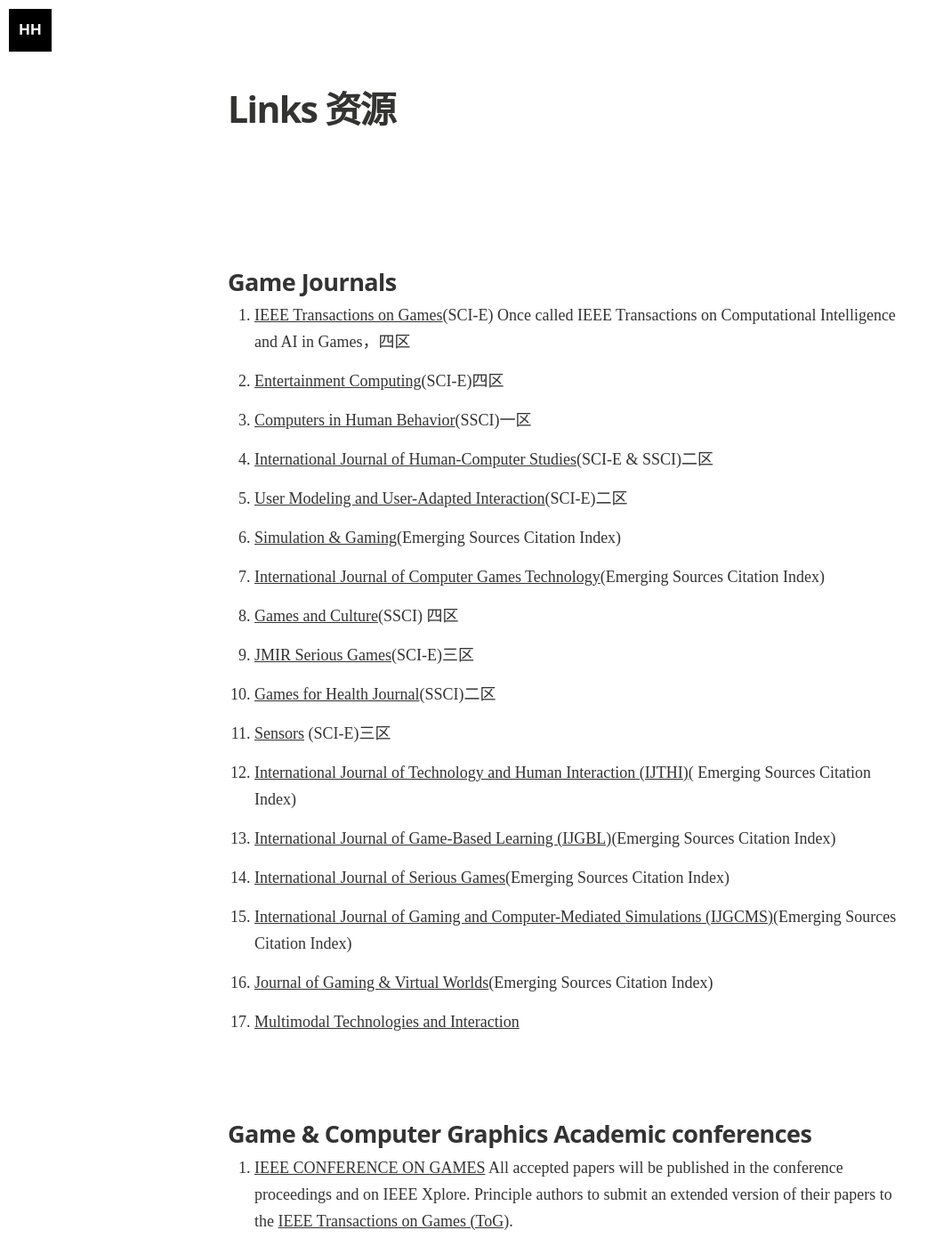
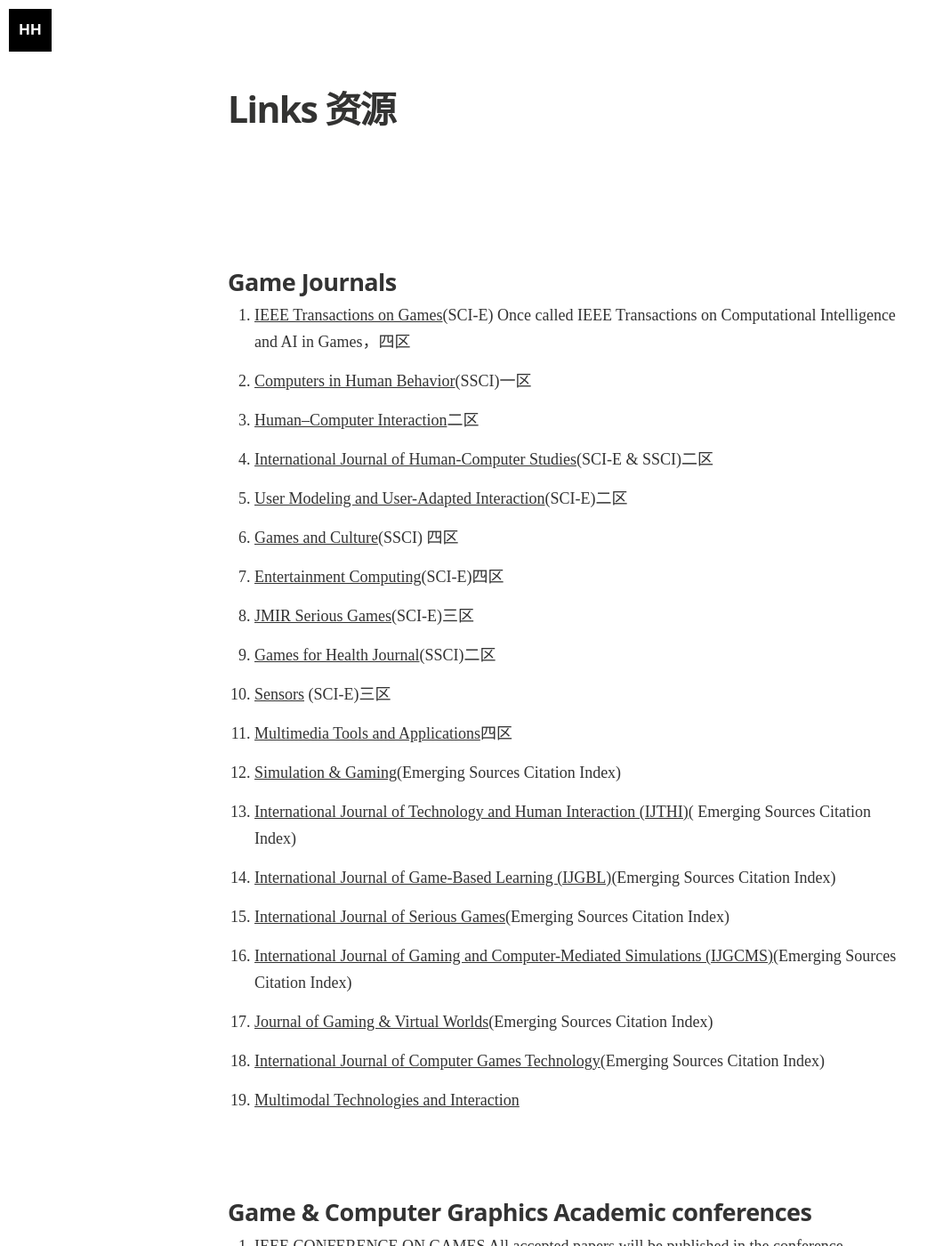
Before and after one commit to hanhonglei/hanhonglei.github.io, a Jekyll site: the page built from Links.md, in a window 1280 px wide and 1400 px high. Shown: the whole window at 89% size, without its empty margins (0-1060 px from the left). Built offline with Jekyll 4.4.1, drawn with Linux system fonts in a browser that asks for light colours; nearby versions of some CDN libraries; some web fonts are replaced; part of the change alters nothing that is shown.

Commit message:
Update Links.md

```diff
--- a/Links.md
+++ b/Links.md
@@ -5,22 +5,24 @@ permalink: /links/
 ---
 ## Game Journals
 1. [IEEE Transactions on Games](http://transactions.games/)(SCI-E) Once called IEEE Transactions on Computational Intelligence and AI in Games，四区
-1. [Entertainment Computing](https://www.journals.elsevier.com/entertainment-computing)(SCI-E)四区
 1. [Computers in Human Behavior](https://www.journals.elsevier.com/computers-in-human-behavior)(SSCI)一区
-1. [International Journal of Human-Computer Studies](https://www.sciencedirect.com/journal/international-journal-of-human-computer-studies)(SCI-E & SSCI)二区
-1. [User Modeling and User-Adapted Interaction](https://beta.springer.com/journal/11257)(SCI-E)二区
-1. [Simulation & Gaming](https://journals.sagepub.com/home/sag)(Emerging Sources Citation Index)
-1. [International Journal of Computer Games Technology](https://www.hindawi.com/journals/ijcgt/)(Emerging Sources Citation Index)
-1. [Games and Culture](https://journals.sagepub.com/home/gac)(SSCI) 四区
-1. [JMIR Serious Games](https://games.jmir.org/)(SCI-E)三区
-1. [Games for Health Journal](https://home.liebertpub.com/publications/games-for-health-journal/588/overview)(SSCI)二区
-1. [Sensors](https://www.mdpi.com/journal/sensors) (SCI-E)三区
-1. [International Journal of Technology and Human Interaction (IJTHI)](https://www.igi-global.com/journal/international-journal-technology-human-interaction/1084)( Emerging Sources Citation Index)
-1. [International Journal of Game-Based Learning (IJGBL)](https://www.igi-global.com/journal/international-journal-game-based-learning/41019)(Emerging Sources Citation Index)
-1. [International Journal of Serious Games](https://journal.seriousgamessociety.org/index.php/IJSG)(Emerging Sources Citation Index)
-1. [International Journal of Gaming and Computer-Mediated Simulations (IJGCMS)](https://www.igi-global.com/journal/international-journal-gaming-computer-mediated/1125)(Emerging Sources Citation Index)
-1. [Journal of Gaming & Virtual Worlds](https://www.intellectbooks.com/journal-of-gaming-virtual-worlds)(Emerging Sources Citation Index)
-1. [Multimodal Technologies and Interaction](https://www.mdpi.com/journal/mti)
+2. [Human–Computer Interaction](https://www.tandfonline.com/journals/hhci20)二区
+3. [International Journal of Human-Computer Studies](https://www.sciencedirect.com/journal/international-journal-of-human-computer-studies)(SCI-E & SSCI)二区
+4. [User Modeling and User-Adapted Interaction](https://beta.springer.com/journal/11257)(SCI-E)二区
+5. [Games and Culture](https://journals.sagepub.com/home/gac)(SSCI) 四区
+6. [Entertainment Computing](https://www.journals.elsevier.com/entertainment-computing)(SCI-E)四区
+7. [JMIR Serious Games](https://games.jmir.org/)(SCI-E)三区
+8. [Games for Health Journal](https://home.liebertpub.com/publications/games-for-health-journal/588/overview)(SSCI)二区
+9. [Sensors](https://www.mdpi.com/journal/sensors) (SCI-E)三区
+10. [Multimedia Tools and Applications](https://www.springer.com/journal/11042)四区
+11. [Simulation & Gaming](https://journals.sagepub.com/home/sag)(Emerging Sources Citation Index)
+12. [International Journal of Technology and Human Interaction (IJTHI)](https://www.igi-global.com/journal/international-journal-technology-human-interaction/1084)( Emerging Sources Citation Index)
+13. [International Journal of Game-Based Learning (IJGBL)](https://www.igi-global.com/journal/international-journal-game-based-learning/41019)(Emerging Sources Citation Index)
+14. [International Journal of Serious Games](https://journal.seriousgamessociety.org/index.php/IJSG)(Emerging Sources Citation Index)
+15. [International Journal of Gaming and Computer-Mediated Simulations (IJGCMS)](https://www.igi-global.com/journal/international-journal-gaming-computer-mediated/1125)(Emerging Sources Citation Index)
+16. [Journal of Gaming & Virtual Worlds](https://www.intellectbooks.com/journal-of-gaming-virtual-worlds)(Emerging Sources Citation Index)
+17. [International Journal of Computer Games Technology](https://www.hindawi.com/journals/ijcgt/)(Emerging Sources Citation Index)
+18. [Multimodal Technologies and Interaction](https://www.mdpi.com/journal/mti)
 
 ## Game & Computer Graphics Academic conferences
 1. [IEEE CONFERENCE ON GAMES](https://ieee-cog.org/2021/) All accepted papers will be published in the conference proceedings and on IEEE Xplore. Principle authors to submit an extended version of their papers to the [IEEE Transactions on Games (ToG)](https://ieeexplore.ieee.org/xpl/RecentIssue.jsp?punumber=7782673).
@@ -69,11 +71,11 @@ permalink: /links/
 1. [IEEE Computer Graphics and Applications](http://www.computer.org/cga/)
 
 ##Computer Vision Conferences
-[International Conference on Computer Vision (ICCV)](https://iccv2021.thecvf.com/home)
-[The Conference on Neural Information Processing Systems (NeurIPS)](https://nips.cc/)
-[Computer Vision and Pattern Recognition (CVPR)](https://cvpr2021.thecvf.com/)
-[International Conference on Machine Learning (ICML)](https://icml.cc/)
-[European Conference on Computer Vision (ECCV)](https://eccv2022.ecva.net/)
+1. [International Conference on Computer Vision (ICCV)](https://iccv2021.thecvf.com/home)
+2. [The Conference on Neural Information Processing Systems (NeurIPS)](https://nips.cc/)
+3. [Computer Vision and Pattern Recognition (CVPR)](https://cvpr2021.thecvf.com/)
+4. [International Conference on Machine Learning (ICML)](https://icml.cc/)
+5. [European Conference on Computer Vision (ECCV)](https://eccv2022.ecva.net/)
 
 ## Journals indexing search
 1. [Web of Science](https://mjl.clarivate.com/home)
```
